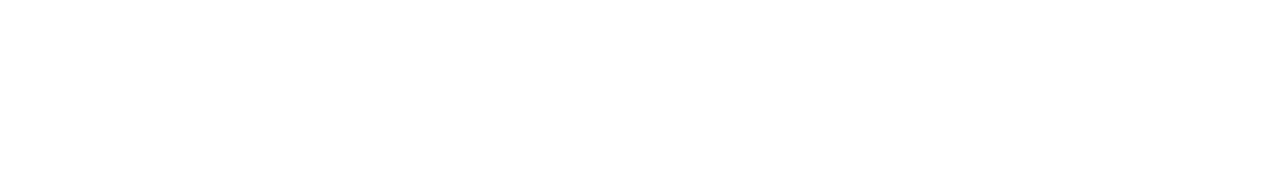
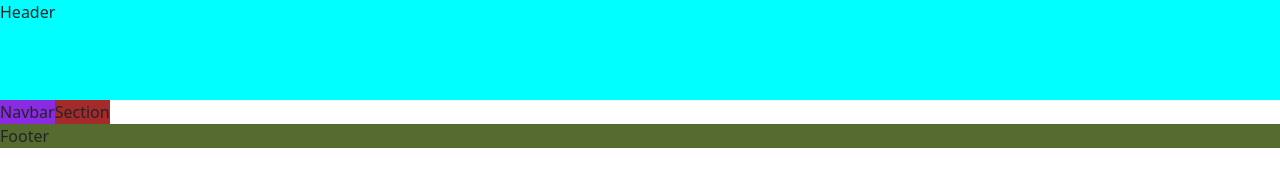
Before and after one commit to WebMaker-07/Lhastly-Space, a plain HTML site: page index.html in a window 1280 px wide. Drawn offline with nearby package versions, Linux system fonts and the light colour scheme.

Commit message:
new commit today

```diff
--- a/index.html
+++ b/index.html
@@ -3,10 +3,14 @@
 <head>
     <meta charset="UTF-8">
     <meta name="viewport" content="width=device-width, initial-scale=1.0">
+    <!-- Bootstra CDN -->
+    <link href="https://cdn.jsdelivr.net/npm/bootstrap@5.3.3/dist/css/bootstrap.min.css" rel="stylesheet" integrity="sha384-QWTKZyjpPEjISv5WaRU9OFeRpok6YctnYmDr5pNlyT2bRjXh0JMhjY6hW+ALEwIH" crossorigin="anonymous">
+   <!-- Custom CSS -->
+   <link rel="stylesheet" href="style.css">
     <title>Lhastly Space</title>
 </head>
 <body>
-    <!--
+ <!--
         DATE: MARCH 25, 2024
         TIME: 1:30 pm
 
@@ -26,6 +30,21 @@
         I really want to have job this year in order to help my family in the expenses and buy
         my mother she want. I don't give up never.!! Goodluck my future self in your journey.
      -->
-
+<header>
+    Header
+</header>
+<div>
+    <nav>
+        Navbar
+    </nav>
+    <section>
+        Section
+    </section>
+</div>
+<footer>
+    Footer
+</footer>
+<!-- Bootstrap Script -->
+<script src="https://cdn.jsdelivr.net/npm/bootstrap@5.3.3/dist/js/bootstrap.bundle.min.js" integrity="sha384-YvpcrYf0tY3lHB60NNkmXc5s9fDVZLESaAA55NDzOxhy9GkcIdslK1eN7N6jIeHz" crossorigin="anonymous"></script>
 </body>
 </html>
--- /dev/null
+++ b/style.css
@@ -0,0 +1,23 @@
+*{
+    padding: 0;
+    margin: 0;
+    box-sizing: border-box;
+}
+header{
+    background-color: aqua;
+    height: 100px;
+}
+nav{
+    background-color: blueviolet;
+}
+section{
+    background-color: brown;
+}
+footer{
+    background-color: darkolivegreen;
+}
+div{
+    display: flex;
+    align-self: start;
+
+}
```
Also changed, not shown: login.html (added, +31 -0 lines).
